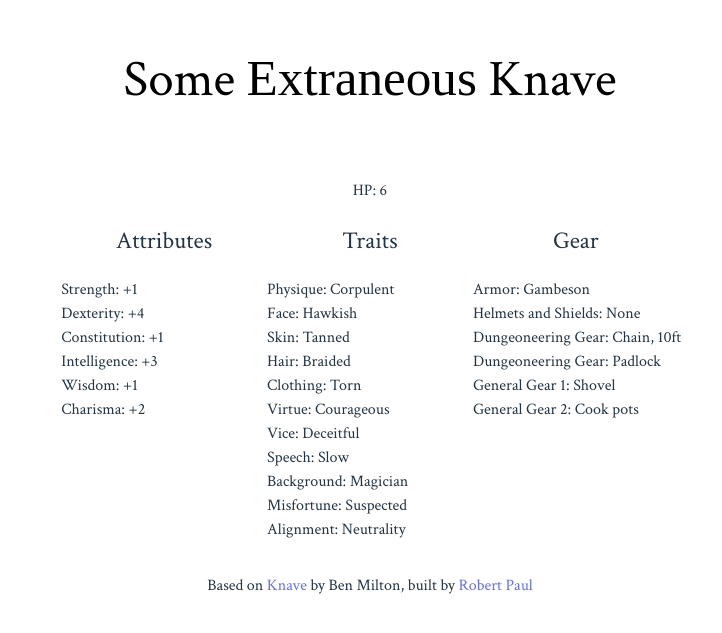
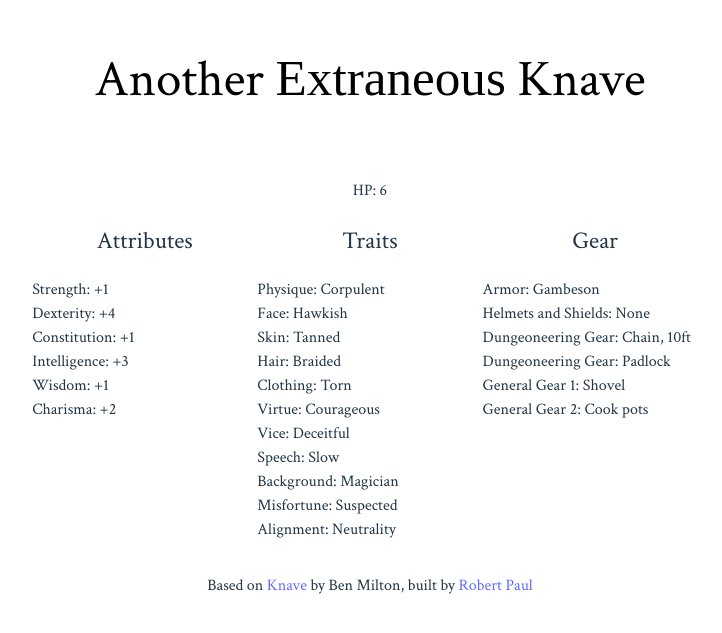
Before and after one commit to robkpaul/knave, a React (Vite) app: page / in a window 1280 px wide. Shown: the part 111-744 px from the top of the page, without its empty margins (270-992 px from the left). Built offline with nearby package versions, Linux system fonts and the light colour scheme; a web font is replaced by a local one.

Commit message:
Update App.tsx

```diff
--- a/src/App.tsx
+++ b/src/App.tsx
@@ -54,7 +54,7 @@ function refreshPage() {
 function App() {
   return (
     <>
-      <h1><button onClick={refreshPage}>Some <span className="fancy">{descriptors[Math.floor(Math.random() * descriptors.length)]}</span> Knave</button></h1>
+      <h1><button onClick={refreshPage}>Another <span className="fancy">{descriptors[Math.floor(Math.random() * descriptors.length)]}</span> Knave</button></h1>
       <div>HP: {Math.ceil(Math.random() * 8)}</div>
       <div className="row">
         <div id="attributes" className="col">
```
